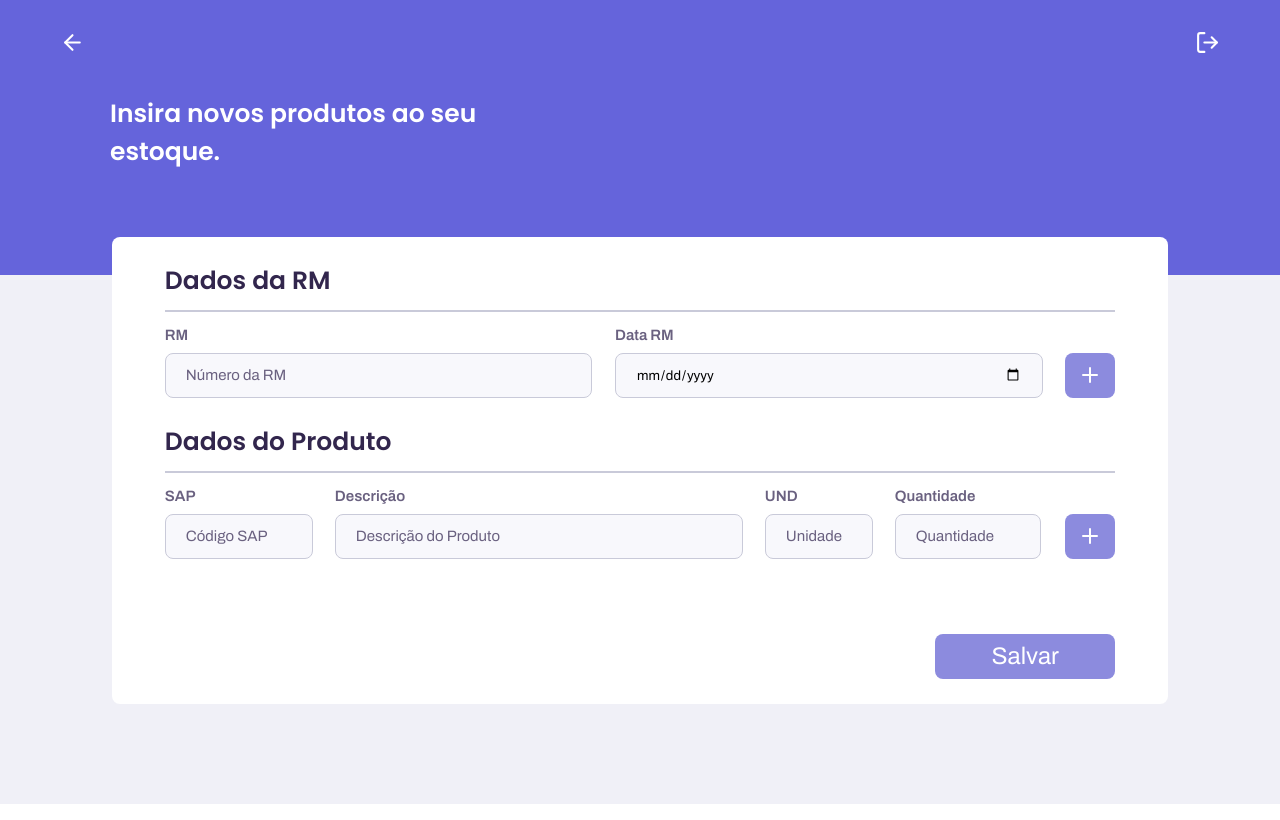
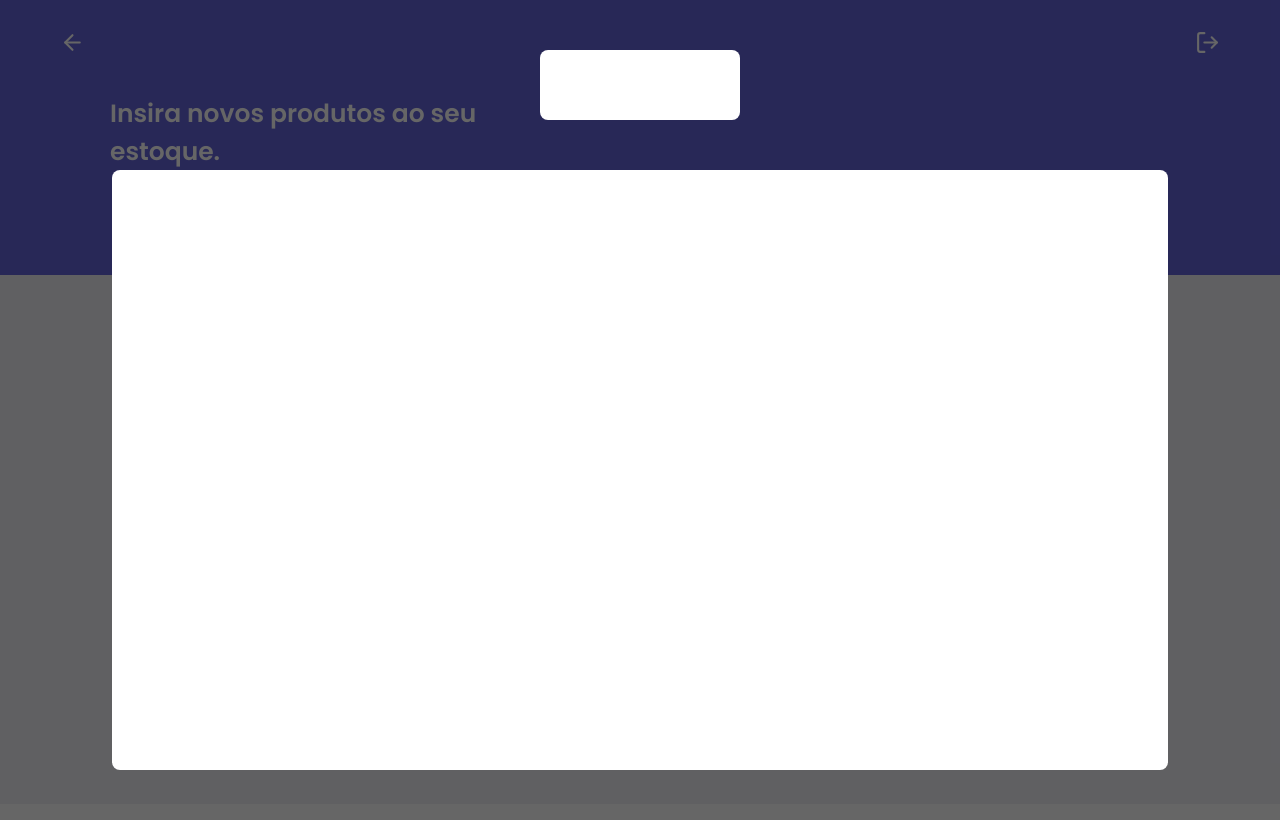
Before and after one commit to Joaopedromata/plancon-frontend, a React (Create React App) app: page /estoque/entrada in a window 1280 px wide. Both pictures are taken after a click on the button "Salvar". Built offline with nearby package versions, Linux system fonts and the light colour scheme; a web font is replaced by a local one.

Commit message:
create modelRM

```diff
--- /dev/null
+++ b/src/components/ModalRM/index.js
@@ -0,0 +1,56 @@
+import React from 'react'
+import {
+    Container,
+    MiniWrapper,
+    Wrapper,
+    HeaderWrapper,
+    Table
+
+} from './styles'
+
+const ModalRM = ({ id = 'modal', onClose = () => {} }) => {
+
+    const handleOutsideClick = e => {
+        if(e.target.id === id) onClose()
+    }
+
+
+    return (
+        <Container id={id} onClick={handleOutsideClick}>
+            <MiniWrapper>
+
+            </MiniWrapper>
+            <Wrapper>
+                <HeaderWrapper></HeaderWrapper>
+                <Table>
+                    {/* {fillTable.length === 0 ? (null) : (
+                        <WrapperTables>
+                            <TableData>
+                                <TitleElementsSAP>SAP</TitleElementsSAP>
+                                <TitleElementsDescription>Descrição</TitleElementsDescription>
+                                <TitleElementsUnit>UND</TitleElementsUnit>
+                                <TitleElementsQuantity>Quantidade</TitleElementsQuantity>
+                                <TitleElementsIcons></TitleElementsIcons>
+                            </TableData>
+                        </WrapperTables>
+                    )}
+
+                    {fillTable.map(products => (
+                        <>
+                            <hr />
+                            <ElementsTableData>
+                                <ElementsSAP>{products.sap}</ElementsSAP>
+                                <ElementsDescription>{products.description}</ElementsDescription>
+                                <ElementsUnit>{products.unit}</ElementsUnit>
+                                <ElementsQuantity>{products.quantity}</ElementsQuantity>
+                                <ElementsIcons><Edit onClick={() => handleEditProduct(products.sap)}/><Remove onClick={() => handleRemoveProduct(products.sap)}/></ElementsIcons>
+                            </ElementsTableData>
+                        </>
+                    ))} */}
+                </Table>
+            </Wrapper>
+        </Container>
+    )
+}
+
+export default ModalRM
--- /dev/null
+++ b/src/components/ModalRM/styles.js
@@ -0,0 +1,41 @@
+import styled from 'styled-components'
+
+export const Container = styled.div`
+    z-index: 1;
+
+    position: absolute;
+    top: 0;
+    left: 0;
+    right: 0;
+    margin-bottom: 0px;
+
+    background-color: rgba(0, 0, 0, 0.6);
+
+    display: flex;
+    flex-direction: column;
+    align-items: center;
+    justify-content: space-around;
+    cursor: pointer;
+`
+
+export const MiniWrapper = styled.div`
+    height: 70px;
+    width: 200px;
+    border-radius: 8px;
+    background-color: var(--color-white);
+    margin: 50px 0;
+    cursor: auto;
+`
+
+export const Wrapper = styled.div`
+    width: 1056px;
+    height: 600px;
+    margin-bottom: 50px;
+    border-radius: 8px;
+    background-color: var(--color-white);
+    cursor: auto;
+`
+
+export const HeaderWrapper = styled.div``
+
+export const Table = styled.div``
--- a/src/pages/Input/index.js
+++ b/src/pages/Input/index.js
@@ -2,6 +2,7 @@ import React, { useState } from 'react'
 import Header from '../../components/Header'
 import api from '../../service/api'
 import checkNull from '../../helpers/checkNull'
+import ModalRM from '../../components/ModalRM'
 
 import {
     Container,
@@ -41,6 +42,8 @@ import {
 
 const Input = ({ location }) => {
 
+    const [ isModalVisible, setIsModalVisible ] = useState(false)
+
     const [ identifier, setIdentifier ] = useState('')
     const [ dateRM, setDateRM ] = useState('')
 
@@ -79,9 +82,8 @@ const Input = ({ location }) => {
 
         })
 
+        setIsModalVisible(true)
         return alert('Produtos inseridos na RM com sucesso')
-
-
     }
 
     const handleFormRMSubmit = e => {
@@ -320,6 +322,7 @@ const Input = ({ location }) => {
                 </Table>
                 <ButtonSave onClick={() => insertProdutsOnDatabase()}>Salvar</ButtonSave>
             </Wrapper>
+            {isModalVisible && <ModalRM onClose={() => setIsModalVisible(false)}/>}
         </Container>
     )
 }
--- a/src/styles/GlobalStyles.js
+++ b/src/styles/GlobalStyles.js
@@ -22,6 +22,7 @@ export default createGlobalStyle`
         --color-font-light: #9C98A6;
         --color-font-dark-black: #32264D;
         --color-white: #FFFFFF;
+        --color-black: #000000;
         --color-input-shadow: #DD9AC2;
         --color-input-placeholder: #C9CAD9;
         --color-light-purple: #8C8BDE;
```
